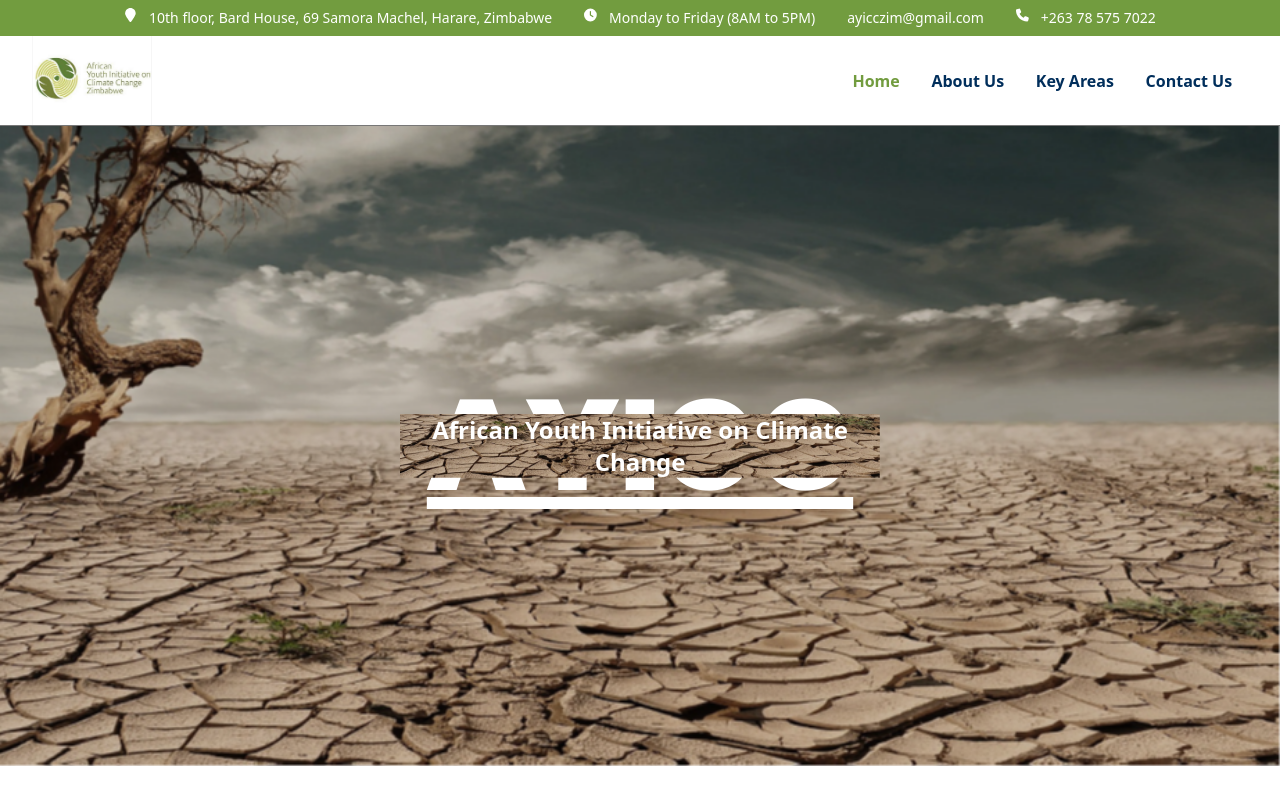
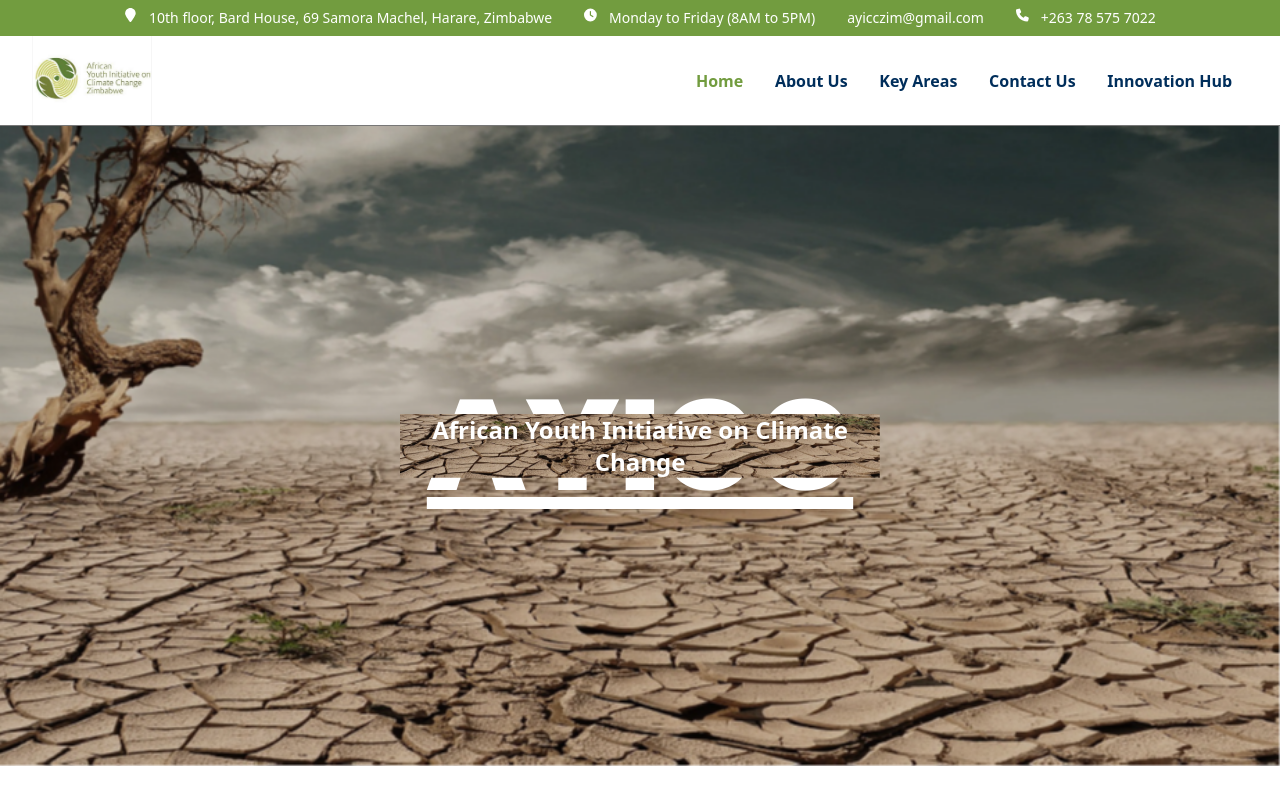
Before and after one commit to tawanda-profuse/ayicc-zim, a Next.js app: page / in a window 1280 px wide. Shown: the top 800 px of the page. Built offline with nearby package versions, Linux system fonts and the light colour scheme.

Commit message:
Adjust header on home page for mobile screens

```diff
--- a/app/(components)/Navbar.jsx
+++ b/app/(components)/Navbar.jsx
@@ -21,9 +21,11 @@ const Navbar = () => {
           <Image src={logo} alt="Company logo" width={120} height={40} />
         </Link>
         <div
-          className={`${
-            showNavbar ? "flex w-full min-h-[50vh] overflow-y-auto" : "hidden"
-          } md:flex flex-col items-center pt-[2rem] md:pt-0 max-h-screen overflow-y-auto md:flex-row fixed md:relative top-0 left-0 bg-white z-50`}
+          className={`flex items-center transition-all duration-500 ease-in-out fixed md:relative ${
+            showNavbar
+              ? "flex-col w-full min-h-[50vh] top-0 left-0 bg-white z-50 max-h-screen overflow-y-auto opacity-100 py-[2rem]"
+              : "-top-full -right-full opacity-0"
+          } md:flex-row md:top-0 md:left-0 md:pt-0 md:opacity-100`}
         >
           <button
             className="block md:hidden absolute top-2 right-2 text-color-1 text-4xl"
@@ -67,6 +69,15 @@ const Navbar = () => {
           >
             Contact Us
           </Link>
+          <Link
+            href="/innovation-hub"
+            className={`${getLinkClass(
+              "/innovation-hub"
+            )} hover:text-ayicc-dark-green py-[1.38rem] px-[0.99rem] transition-all duration-[0.3]`}
+            onClick={() => setShowNavbar(false)}
+          >
+            Innovation Hub
+          </Link>
         </div>
         <button
           className="block md:hidden text-color-1 text-4xl"
--- a/app/page.jsx
+++ b/app/page.jsx
@@ -70,17 +70,17 @@ export default function Home() {
           backgroundSize: "cover",
         }}
       >
-        <div className="relative w-[30rem] text-white">
+
+        <div className="relative w-[90vw] md:w-[30rem] text-white">
           <h1
-            className={`text-9xl  text-center underline ${poppinsBlack.className}`}
+            className={`text-6xl md:text-9xl  text-center underline ${poppinsBlack.className}`}
           >
             AYICC
           </h1>
           <span
-            className="absolute top-2/4 -translate-y-2/4 left-2/4 -translate-x-2/4 text-2xl w-full text-center font-[700] font-sans"
+            className="hidden md:block absolute top-2/4 -translate-y-2/4 left-2/4 -translate-x-2/4 text-[1rem] md:text-2xl w-full text-center font-[700] font-sans bg-bottom"
             style={{
               backgroundImage: `url(${dryGround.src})`,
-              backgroundPosition: "bottom",
               backgroundSize: "cover",
             }}
           >
```
